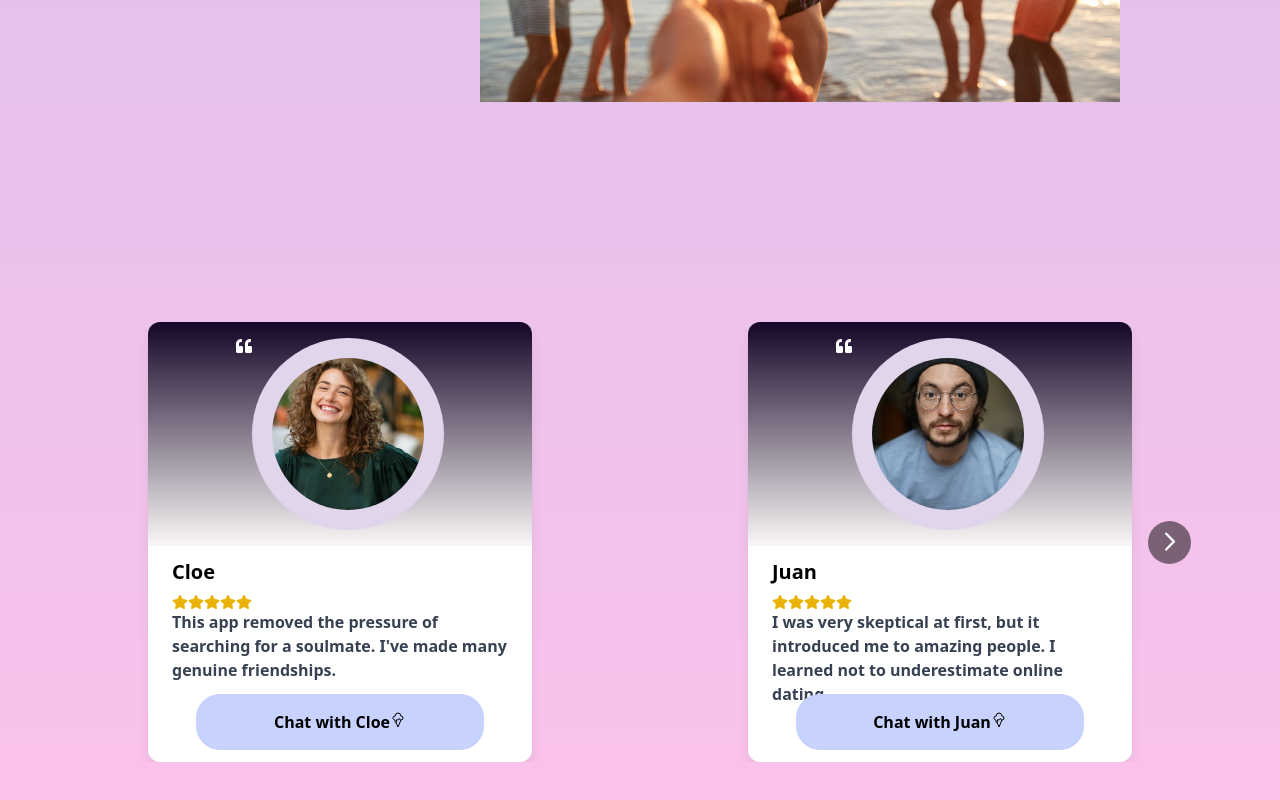
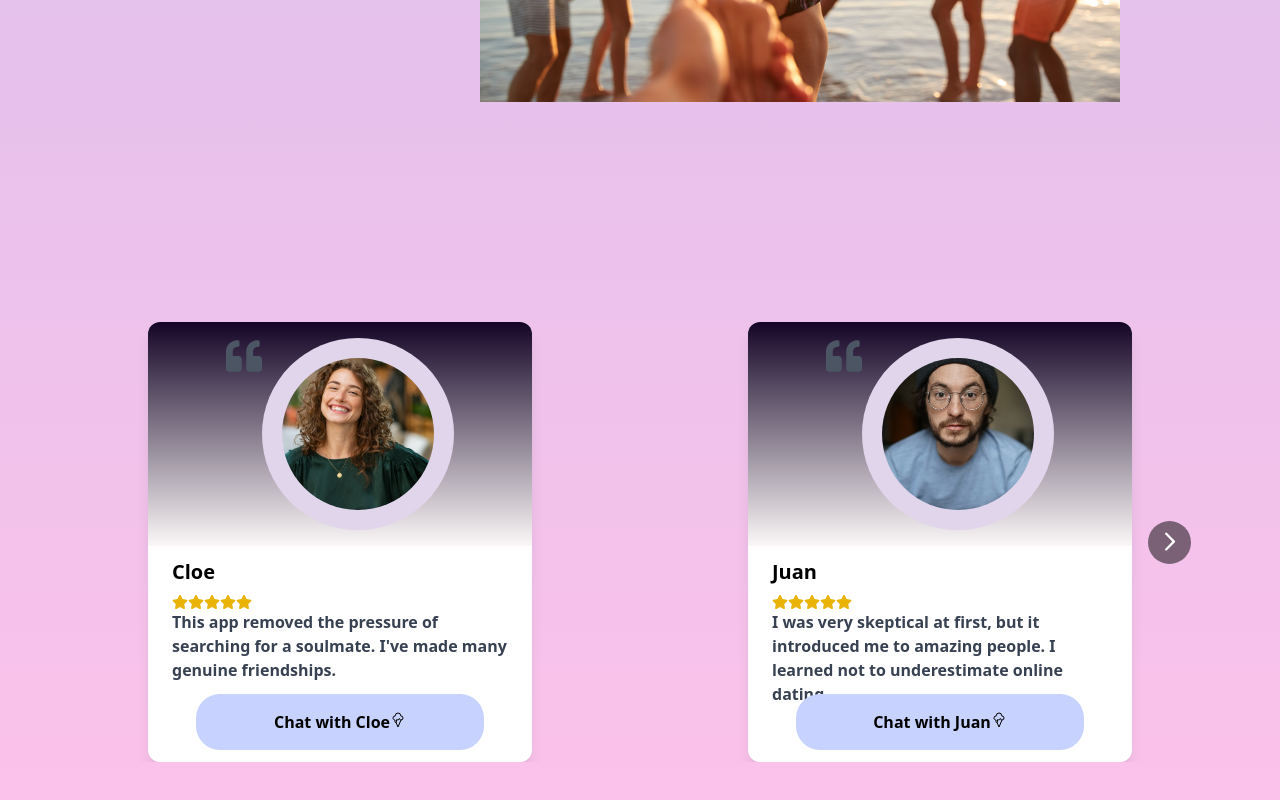
Before and after one commit to develhope-team-projects/fs16_it_team2, a React (Vite) app in the folder friendzone/: page / in a window 1280 px wide. Shown: the part 2268-3068 px from the top of the page. Built offline with nearby package versions, Linux system fonts and the light colour scheme.

Commit message:
LP: carousel updated

```diff
--- a/friendzone/src/components-lp/ReviewCarousel.jsx
+++ b/friendzone/src/components-lp/ReviewCarousel.jsx
@@ -10,7 +10,7 @@ import img7 from "../assets/media-lp/review8.png";
 import img9 from "../assets/media-lp/review10.png";
 import img10 from "../assets/media-lp/review2.png";
 
-import { FaQuoteLeft } from 'react-icons/fa';
+import { FaQuoteLeft } from "react-icons/fa";
 import { FaStar } from "react-icons/fa";
 
 const reviews = [
@@ -98,16 +98,12 @@ const ReviewCarousel = () => {
           <div className="flex justify-center h-70" key={index}>
             <div className=" w-90 max-w-sm bg-white rounded-xl overflow-hidden shadow-lg">
               <div className="py-4 w-100% flex justify-center bg-gradient-to-t from-[#fbf7f7] to-[#140426] ">
-                  <div className="text-white">
-                    <FaQuoteLeft/>
-                </div>
+                <FaQuoteLeft className="text-4xl text-gray-600" />
                 <img
                   className="card-review-img p-5"
                   src={item.img}
                   alt="Immagine della card"
                 />
-
-
               </div>
 
               <div className=" flex-col justify-center px-6 py-3 ">
```
